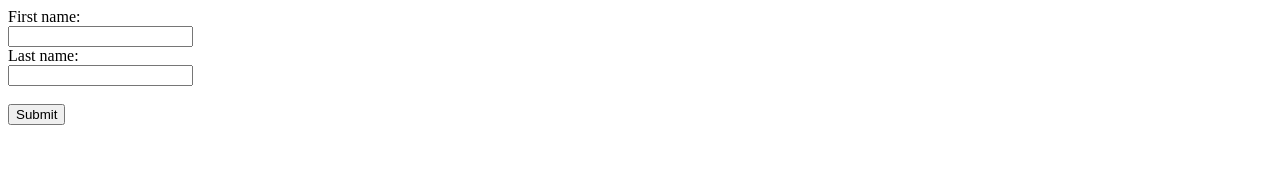
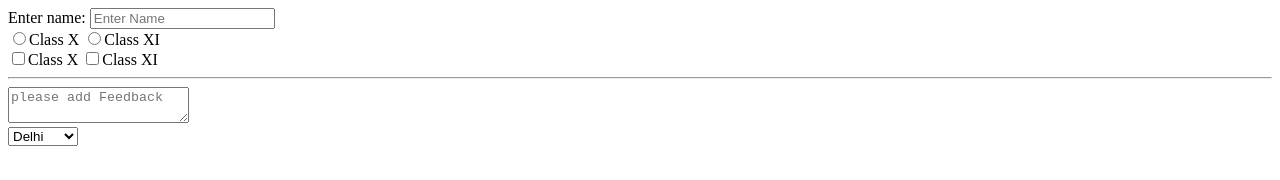
Before and after one commit to iqbal-prog-png/HTML-practice, a plain HTML site: page Forms.html in a window 1280 px wide. Drawn offline with Linux system fonts and the light colour scheme.

Commit message:
Update and add a form file

```diff
--- a/Forms.html
+++ b/Forms.html
@@ -7,11 +7,38 @@
   </head>
   <body>
     <form>
-      <label for="fname">First name:</label><br />
-      <input type="text" id="fname" name="fname" /><br />
-      <label for="lname">Last name:</label><br />
-      <input type="text" id="lname" name="lname" /><br /><br />
-      <input type="submit" value="Submit" />
+      <label>Enter name:</label>
+      <input type="text" placeholder="Enter Name" />
+      <br />
+      <label for="id1">
+        <input type="radio" value="Class X" name="Class" id="id1" />Class X
+      </label>
+      <label for="id2">
+        <input type="radio" value="Class XI" name="Class" id="id2" />Class XI
+      </label>
+      <br />
+      <label for="id1">
+        <input type="checkbox" value="Class X" name="Class" id="id1" />Class X
+      </label>
+      <label for="id2">
+        <input type="checkbox" value="Class XI" name="Class" id="id2" />Class XI
+      </label>
+
+      <hr />
+      <textarea
+        name="feedback"
+        id="feedback"
+        placeholder="please add Feedback"
+      ></textarea>
+
+      <br />
+
+      <select name="city" id="id1">
+        <option value="Delhi">Delhi</option>
+        <option value="mumbai">Mumbai</option>
+        <option value="cuttack">Cuttack</option>
+        <option value="kolkata">Kolkata</option>
+      </select>
     </form>
   </body>
 </html>
```
Also changed, not shown: index.html (+0 -4 lines).
